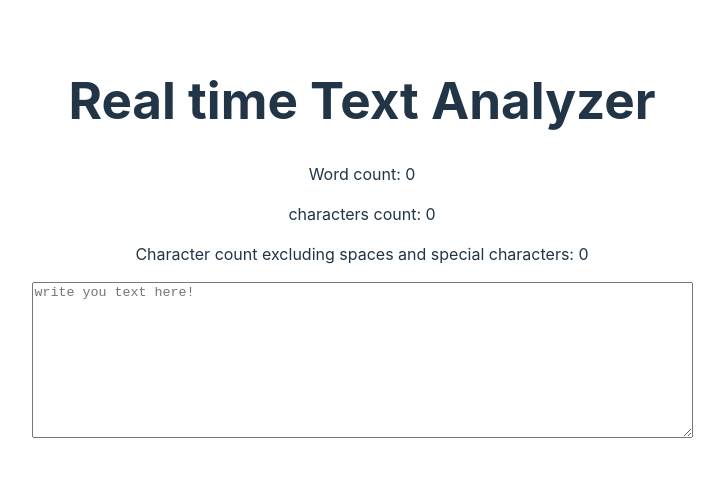
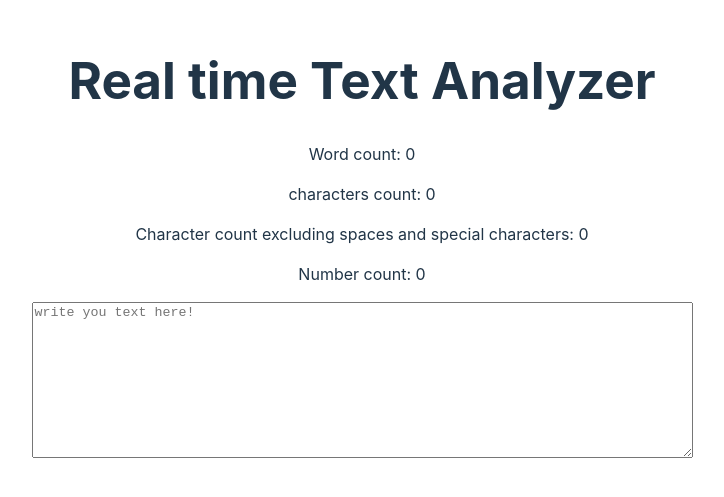
Before and after one commit to patychavezromo/Real-time-Text-Analyzer, a React (Vite) app: page / in a window 1280 px wide. Shown: the part 159-656 px from the top of the page, without its empty margins (278-1002 px from the left). Built offline with nearby package versions, Linux system fonts and the light colour scheme.

Commit message:
feat: added functionality to count numbers in the text

```diff
--- a/src/components/Input.jsx
+++ b/src/components/Input.jsx
@@ -3,6 +3,7 @@ import {
   wordCounter,
   characterCounter,
   filteredCharacterCounter,
+  numberCounter,
 } from "./TextAnalyzer";
 
 function UserInput() {
@@ -10,6 +11,7 @@ function UserInput() {
   let [numWords, setNumWords] = useState(0);
   let [numcharacteres, setNumcharacteres] = useState(0);
   let [alphaNumericCount, setAlphaNumericCount] = useState(0);
+  let [numberCount, setNumberCount] = useState(0);
 
   function handleTextChange(event) {
     let newText = event.target.value;
@@ -17,6 +19,7 @@ function UserInput() {
     setNumWords(wordCounter(newText));
     setNumcharacteres(characterCounter(newText));
     setAlphaNumericCount(filteredCharacterCounter(newText));
+    setNumberCount(numberCounter(newText));
   }
 
   return (
@@ -27,6 +30,7 @@ function UserInput() {
         Character count excluding spaces and special characters:{" "}
         {alphaNumericCount}
       </p>
+      <p>Number count: {numberCount}</p>
 
       <textarea
         name="postContent"
--- a/src/components/TextAnalyzer.jsx
+++ b/src/components/TextAnalyzer.jsx
@@ -14,3 +14,7 @@ export const filteredCharacterCounter = (text) => {
     return /^[a-zA-Z0-9]$/.test(character);
   }).length;
 };
+
+export const numberCounter = (text) => {
+  return text.split("").filter((character) => /\d/.test(character)).length;
+};
```
